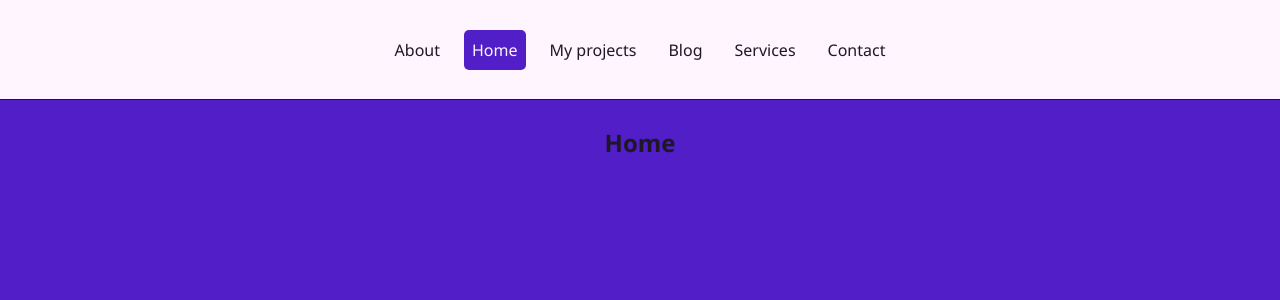
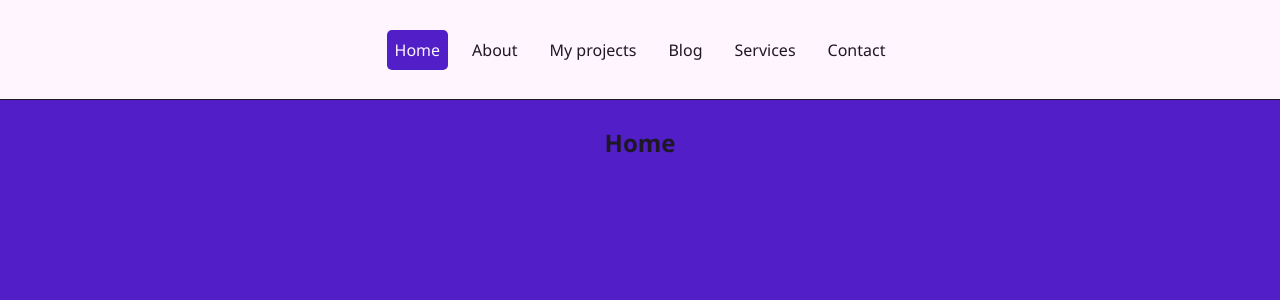
Before and after one commit to nxtalex/personal, a Next.js app: page / in a window 1280 px wide. Shown: the top 300 px of the page. Built offline with nearby package versions, Linux system fonts and the light colour scheme.

Commit message:
Update header.jsx

```diff
--- a/components/header/header.jsx
+++ b/components/header/header.jsx
@@ -11,11 +11,11 @@ export default function Header() {
     <header className={Styling.header}>
       <nav>
         <ul>
+          <li className={pathname === "/" ? Styling.current : ""}>
+            <Link href="/">Home</Link>
+          </li>
           <li className={pathname === "/about" ? Styling.current : ""}>
             <Link href="/about">About</Link>
-          </li>
-          <li className={pathname === "/" ? Styling.current : ""}>
-            <Link href="/">Home</Link>
           </li>
           <li className={pathname === "/projects" ? Styling.current : ""}>
             <Link href="/projects">My projects</Link>
```
